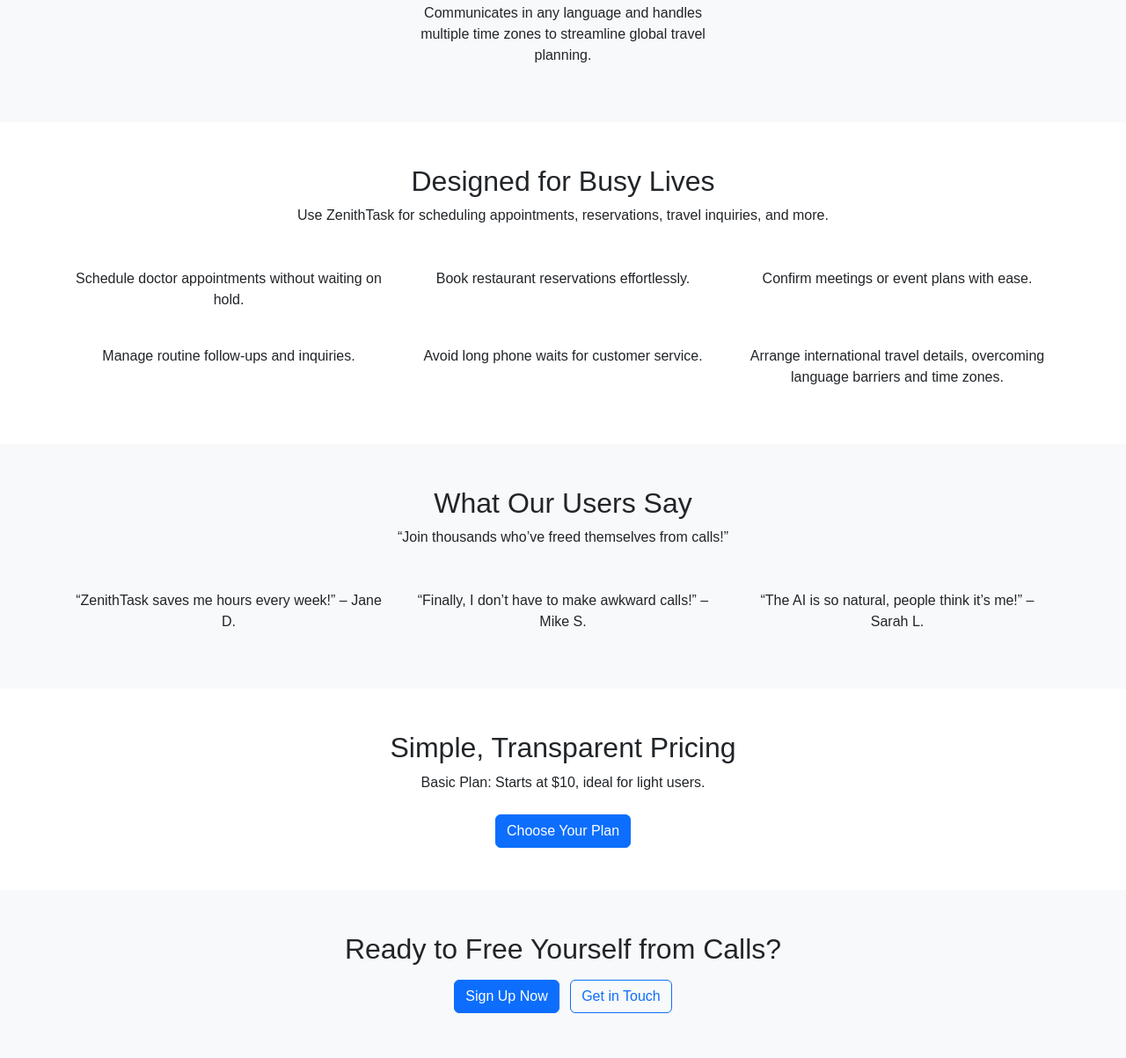
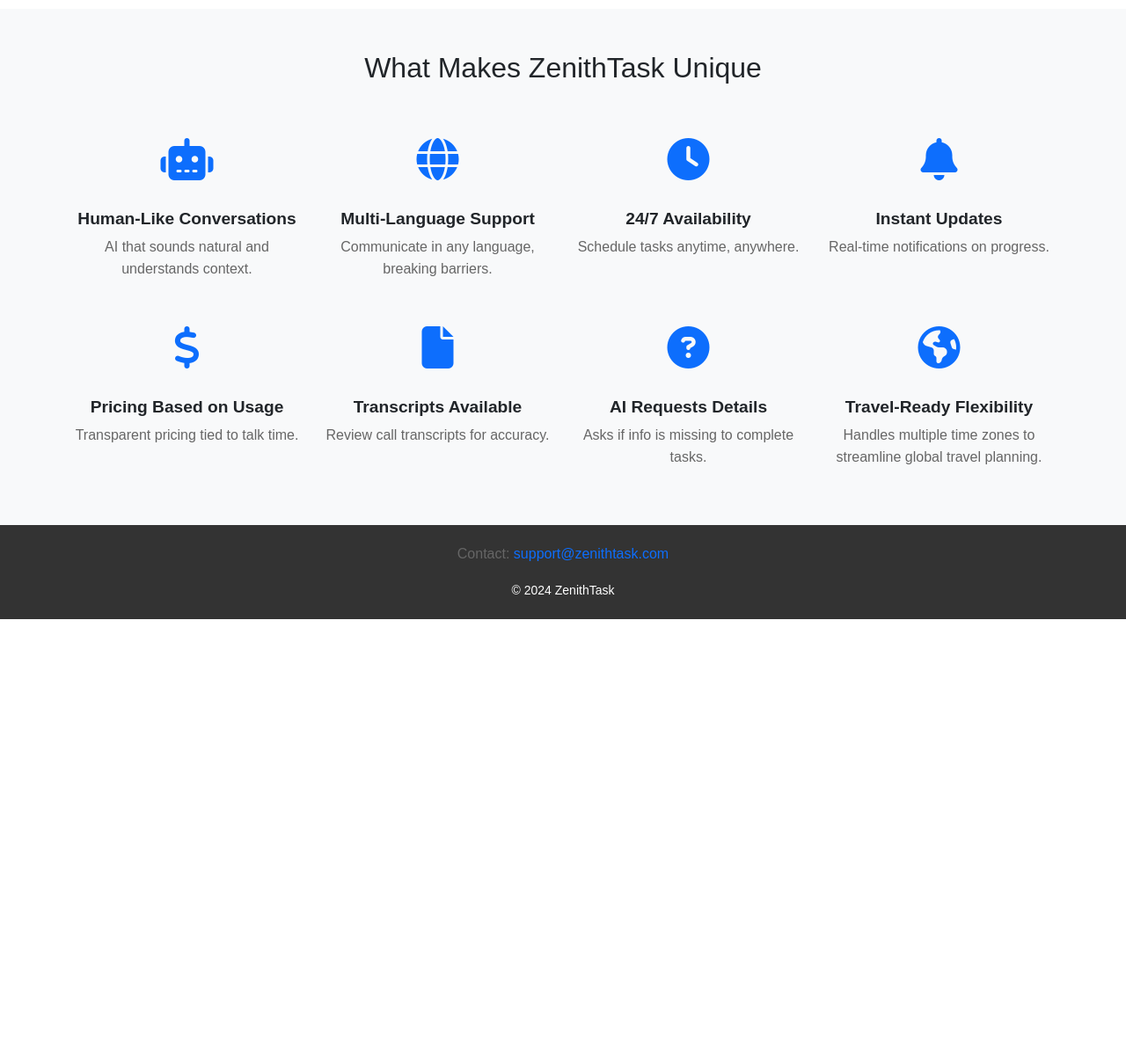
Before and after one commit to zenithtask/zenithtask.github.io, a plain HTML site: page index.html in a window 1280 px wide. Shown: the part 1425-2628 px from the top of the page at 88% size. After the commit the page ends 2129 px from the top, so only its background shows below. Drawn offline with nearby package versions, Linux system fonts and the light colour scheme.

Commit message:
Update index.html

```diff
--- a/index.html
+++ b/index.html
@@ -6,16 +6,68 @@
     <title>ZenithTask</title>
     <link href="https://cdn.jsdelivr.net/npm/bootstrap@5.3.3/dist/css/bootstrap.min.css" rel="stylesheet">
     <style>
-      body {font-family: sans-serif;}
-      .hero {background: #f8f9fa; padding: 100px 0; text-align:center;}
-      .hero h1 {font-size: 3rem; margin-bottom:20px;}
-      .hero p {font-size:1.2rem; margin-bottom:30px;}
-      .steps img {max-width:100px;}
-      .feature-icon {font-size:2rem; color:#0d6efd;}
-      footer {background:#f8f9fa; padding:50px 0; text-align:center;}
+      body {
+        font-family: Arial, sans-serif;
+        line-height: 1.6;
+      }
+
+      .hero {
+        background: #f8f9fa;
+        padding: 100px 0;
+        text-align: center;
+      }
+
+      .hero h1 {
+        font-size: 3.5rem;
+        font-weight: bold;
+      }
+
+      .hero p {
+        font-size: 1.25rem;
+        color: #555;
+      }
+
+      .feature-icon {
+        font-size: 3rem;
+        margin-bottom: 15px;
+        color: #0d6efd;
+      }
+
+      h5 {
+        font-size: 1.2rem;
+        font-weight: bold;
+      }
+
+      p {
+        color: #666;
+      }
+
+      .steps div {
+        font-size: 3rem;
+        color: #0d6efd;
+        margin-bottom: 10px;
+      }
+
+      footer {
+        background: #333;
+        color: #fff;
+        padding: 20px 0;
+        text-align: center;
+      }
+
+      footer a {
+        color: #0d6efd;
+        text-decoration: none;
+      }
+
+      footer a:hover {
+        text-decoration: underline;
+      }
     </style>
+    <script src="https://kit.fontawesome.com/a076d05399.js" crossorigin="anonymous"></script>
   </head>
   <body>
+    <!-- Navbar -->
     <nav class="navbar navbar-light bg-light">
       <div class="container">
         <a class="navbar-brand" href="#">ZenithTask</a>
@@ -26,6 +78,7 @@
       </div>
     </nav>
 
+    <!-- Hero Section -->
     <section class="hero">
       <div class="container">
         <h1>Free Yourself from Calls – Let AI Handle Appointments, Reservations, and Beyond.</h1>
@@ -37,22 +90,23 @@
       </div>
     </section>
 
+    <!-- How It Works -->
     <section class="py-5 text-center">
       <div class="container">
         <h2>How It Works</h2>
         <div class="row steps mt-4">
           <div class="col-md-4">
-            <div>📝</div>
+            <div><i class="fas fa-tasks"></i></div>
             <h5>Create Your Task</h5>
             <p>Provide instructions for the AI to handle your calls.</p>
           </div>
           <div class="col-md-4">
-            <div>📞</div>
+            <div><i class="fas fa-phone-alt"></i></div>
             <h5>AI Makes Calls</h5>
             <p>The AI contacts the necessary parties, even abroad, adapting to languages and time zones.</p>
           </div>
           <div class="col-md-4">
-            <div>📜</div>
+            <div><i class="fas fa-file-alt"></i></div>
             <h5>Get Your Report</h5>
             <p>Receive a detailed completion summary with a call transcript.</p>
           </div>
@@ -60,106 +114,56 @@
       </div>
     </section>
 
+    <!-- Features Section -->
     <section class="py-5 bg-light">
       <div class="container">
         <h2 class="text-center mb-5">What Makes ZenithTask Unique</h2>
-        <div class="row g-4">
-          <div class="col-md-3 text-center">
-            <div class="feature-icon mb-3">🤖</div>
+        <div class="row text-center g-4">
+          <div class="col-md-3">
+            <div class="feature-icon"><i class="fas fa-robot"></i></div>
             <h5>Human-Like Conversations</h5>
             <p>AI that sounds natural and understands context.</p>
           </div>
-          <div class="col-md-3 text-center">
-            <div class="feature-icon mb-3">🌐</div>
+          <div class="col-md-3">
+            <div class="feature-icon"><i class="fas fa-globe"></i></div>
             <h5>Multi-Language Support</h5>
             <p>Communicate in any language, breaking barriers.</p>
           </div>
-          <div class="col-md-3 text-center">
-            <div class="feature-icon mb-3">⏱</div>
+          <div class="col-md-3">
+            <div class="feature-icon"><i class="fas fa-clock"></i></div>
             <h5>24/7 Availability</h5>
             <p>Schedule tasks anytime, anywhere.</p>
           </div>
-          <div class="col-md-3 text-center">
-            <div class="feature-icon mb-3">🔔</div>
+          <div class="col-md-3">
+            <div class="feature-icon"><i class="fas fa-bell"></i></div>
             <h5>Instant Updates</h5>
             <p>Real-time notifications on progress.</p>
           </div>
-          <div class="col-md-3 text-center">
-            <div class="feature-icon mb-3">📜</div>
-            <h5>Handles Complex Data</h5>
-            <p>Accurately follows detailed instructions.</p>
-          </div>
-          <div class="col-md-3 text-center">
-            <div class="feature-icon mb-3">💲</div>
+          <div class="col-md-3">
+            <div class="feature-icon"><i class="fas fa-dollar-sign"></i></div>
             <h5>Pricing Based on Usage</h5>
             <p>Transparent pricing tied to talk time.</p>
           </div>
-          <div class="col-md-3 text-center">
-            <div class="feature-icon mb-3">📝</div>
+          <div class="col-md-3">
+            <div class="feature-icon"><i class="fas fa-file"></i></div>
             <h5>Transcripts Available</h5>
             <p>Review call transcripts for accuracy.</p>
           </div>
-          <div class="col-md-3 text-center">
-            <div class="feature-icon mb-3">❓</div>
+          <div class="col-md-3">
+            <div class="feature-icon"><i class="fas fa-question-circle"></i></div>
             <h5>AI Requests Details</h5>
             <p>Asks if info is missing to complete tasks.</p>
           </div>
-        </div>
-        <div class="row g-4 mt-4">
-          <div class="col-md-4 offset-md-4 text-center">
-            <div class="feature-icon mb-3">🌏</div>
+          <div class="col-md-3">
+            <div class="feature-icon"><i class="fas fa-globe-americas"></i></div>
             <h5>Travel-Ready Flexibility</h5>
-            <p>Communicates in any language and handles multiple time zones to streamline global travel planning.</p>
+            <p>Handles multiple time zones to streamline global travel planning.</p>
           </div>
         </div>
       </div>
     </section>
 
-    <section class="py-5 text-center">
-      <div class="container">
-        <h2>Designed for Busy Lives</h2>
-        <p class="mb-5">Use ZenithTask for scheduling appointments, reservations, travel inquiries, and more.</p>
-        <div class="row g-4">
-          <div class="col-md-4"><p>Schedule doctor appointments without waiting on hold.</p></div>
-          <div class="col-md-4"><p>Book restaurant reservations effortlessly.</p></div>
-          <div class="col-md-4"><p>Confirm meetings or event plans with ease.</p></div>
-          <div class="col-md-4"><p>Manage routine follow-ups and inquiries.</p></div>
-          <div class="col-md-4"><p>Avoid long phone waits for customer service.</p></div>
-          <div class="col-md-4"><p>Arrange international travel details, overcoming language barriers and time zones.</p></div>
-        </div>
-      </div>
-    </section>
-
-    <section class="py-5 bg-light text-center">
-      <div class="container">
-        <h2>What Our Users Say</h2>
-        <p class="mb-5">“Join thousands who’ve freed themselves from calls!”</p>
-        <div class="row">
-          <div class="col-md-4"><p>“ZenithTask saves me hours every week!” – Jane D.</p></div>
-          <div class="col-md-4"><p>“Finally, I don’t have to make awkward calls!” – Mike S.</p></div>
-          <div class="col-md-4"><p>“The AI is so natural, people think it’s me!” – Sarah L.</p></div>
-        </div>
-      </div>
-    </section>
-
-    <section class="py-5 text-center">
-      <div class="container">
-        <h2>Simple, Transparent Pricing</h2>
-        <p class="mb-4">Basic Plan: Starts at $10, ideal for light users.</p>
-        <a href="#" class="btn btn-primary">Choose Your Plan</a>
-      </div>
-    </section>
-
-    <section class="py-5 bg-light text-center">
-      <div class="container">
-        <h2>Ready to Free Yourself from Calls?</h2>
-        <div class="mt-3">
-          <a href="register.html" class="btn btn-primary me-2">Sign Up Now</a>
-          <a href="mailto:support@zenithtask.com" class="btn btn-outline-primary">Get in Touch</a>
-        </div>
-      </div>
-    </section>
-
+    <!-- Footer -->
     <footer>
       <div class="container">
         <p>Contact: <a href="mailto:support@zenithtask.com">support@zenithtask.com</a></p>
```
